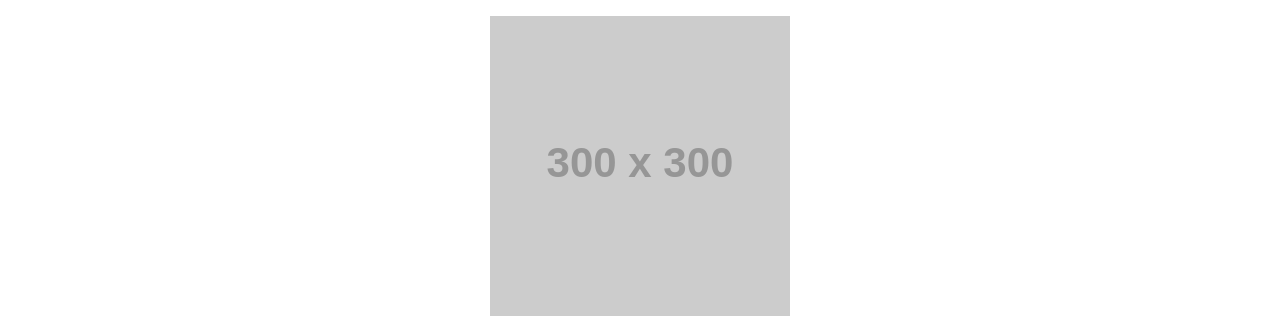
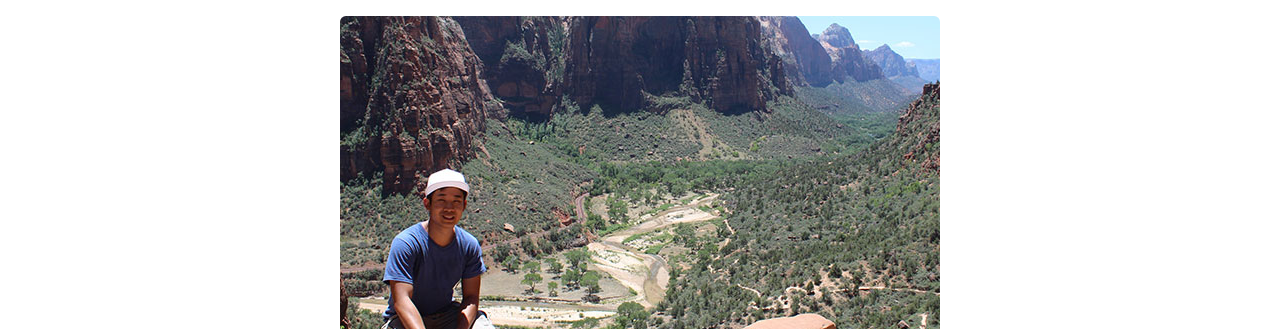
Before and after one commit to brianquach/my-portfolio, a website: page portfolio/index.html in a window 1280 px wide. Shown: the part 132-461 px from the top of the page. Drawn offline with nearby package versions, Linux system fonts and the light colour scheme; placeholder pictures from the web are drawn by us; a web font is replaced by a local one.

Commit message:
feat: added photo of brian quach

```diff
--- a/portfolio/css/main.css
+++ b/portfolio/css/main.css
@@ -40,8 +40,8 @@ footer {
   margin: 0 0 3px 0;
 }
 
-.portfolio-about {
-  text-align: center;
+.portfolio-self-photo {
+  margin: 0 auto;
 }
 
 .featured-headline {
--- a/portfolio/index.html
+++ b/portfolio/index.html
@@ -31,9 +31,12 @@ Licensed under MIT (https://github.com/brianquach/udacity-nano-frontend-portfoli
     <main class="container">
       <div class="row">
         <div class="col-xs-12">
-          <article class="portfolio-about">
+          <article>
             <picture>
-              <img src="http://placehold.it/300x300" alt="photo of Brian Quach" class-"img-responsive img-rounded">
+              <source srcset="img/me-full.jpg" media="(min-width: 1400px)">
+              <source srcset="img/me-600-2x.jpg 2x, img/me-600-1x.jpg" media="(min-width: 600px)">
+              <source srcset="img/me-300-2x.jpg 2x, img/me-300-1x.jpg">
+              <img src="img/me-300-1x.jpg" alt="Brian Quach hiking Angel's Landing in Utah" class="img-responsive img-rounded portfolio-self-photo">
             </picture>
           </article>
         </div>
```
Also changed, not shown: portfolio/img/catalog_screen-300.png, portfolio/img/catalog_screen-350.png, portfolio/img/game_screen-300.png, portfolio/img/game_screen-350.png, portfolio/img/me-300-1x.jpg (added), portfolio/img/me-300-2x.jpg (added), portfolio/img/me-600-1x.jpg (added), portfolio/img/me-600-2x.jpg (added), portfolio/img/me-full.jpg (added), portfolio/img/movie_screen-300.png, portfolio/img/movie_screen-350.png.
